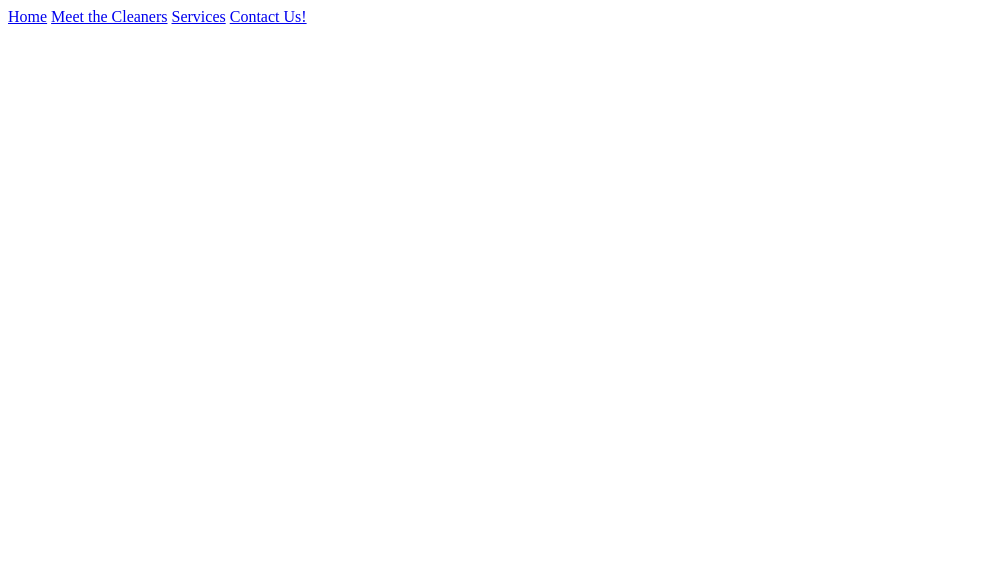
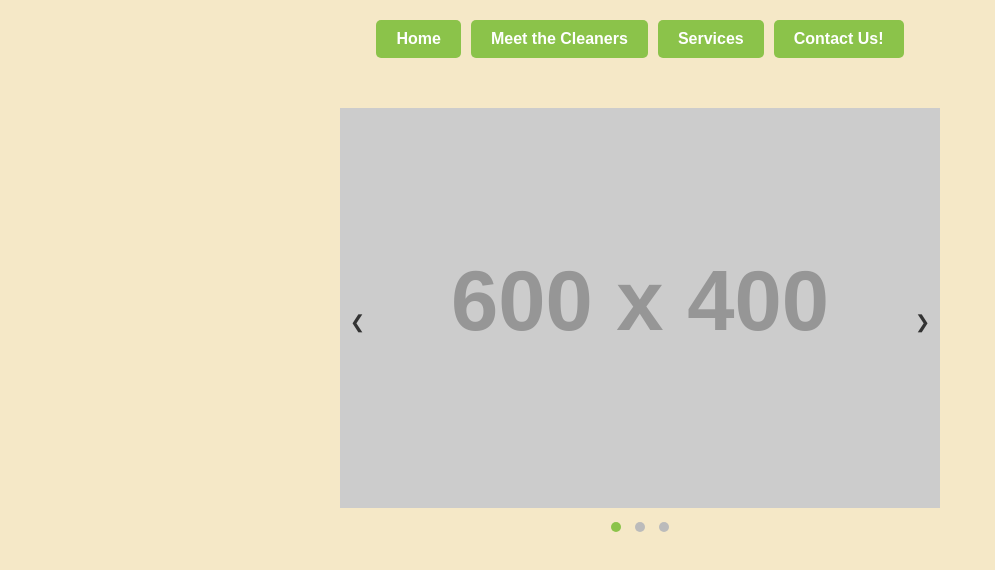
Before and after one commit to hsneed5/Website-class, a plain HTML site: page Pages/Gallery.html in a window 1280 px wide. Shown: the whole page, without its empty margins (0-995 px from the left). Drawn offline with Linux system fonts and the light colour scheme; placeholder pictures from the web are drawn by us.

Commit message:
added in gallery page and css

```diff
--- a/Pages/Gallery.html
+++ b/Pages/Gallery.html
@@ -15,4 +15,34 @@
             <a href="ContactUs.html" class="button">Contact Us!</a>
         </div>
     </div>
+    <div class="slideshow">
+            <input type="radio" name="slide" id="slide1" checked>
+            <input type="radio" name="slide" id="slide2">
+            <input type="radio" name="slide" id="slide3">
+
+            <div class="slides">
+                <div class="slide">
+                    <img src="https://via.placeholder.com/600x400?text=Image+1" alt="Image 1">
+                </div>
+                <div class="slide">
+                    <img src="https://via.placeholder.com/600x400?text=Image+2" alt="Image 2">
+                </div>
+                <div class="slide">
+                    <img src="https://via.placeholder.com/600x400?text=Image+3" alt="Image 3">
+                </div>
+            </div>
+
+            <div class="navigation">
+                <label for="slide1" class="nav-dot"></label>
+                <label for="slide2" class="nav-dot"></label>
+                <label for="slide3" class="nav-dot"></label>
+            </div>
+
+            <div class="controls">
+                <label for="slide3" class="prev">❮</label>
+                <label for="slide2" class="next">❯</label>
+            </div>
+        </div>
+    </div>
 </body>
+</html>
--- a/Styles/gallery.css
+++ b/Styles/gallery.css
@@ -0,0 +1,155 @@
+body {
+    margin: 0;
+    padding: 0;
+    font-family: Arial, sans-serif;
+    background-color: #f5e8c7; /* Light beige background */
+    color: #333;
+}
+
+.container {
+    max-width: 1200px;
+    margin: 0 auto;
+    padding: 20px;
+}
+
+header {
+    text-align: center;
+    margin-bottom: 20px;
+}
+
+h1 {
+    font-size: 48px;
+    margin: 0 0 10px;
+    color: #333;
+    text-transform: uppercase;
+    letter-spacing: 2px;
+}
+
+.buttons {
+    display: flex;
+    justify-content: center;
+    gap: 10px;
+    margin-bottom: 30px;
+}
+
+.button {
+    padding: 10px 20px;
+    text-decoration: none;
+    color: #fff;
+    background-color: #8bc34a; /* Green buttons */
+    border-radius: 5px;
+    font-weight: bold;
+    text-align: center;
+}
+
+.button:hover {
+    background-color: #689f38; /* Darker green on hover */
+}
+
+.slideshow {
+    position: relative;
+    max-width: 600px;
+    margin: 0 auto;
+    overflow: hidden;
+}
+
+input[name="slide"] {
+    display: none;
+}
+
+.slides {
+    display: flex;
+    transition: transform 0.5s ease;
+}
+
+.slide {
+    min-width: 100%;
+    box-sizing: border-box;
+}
+
+.slide img {
+    width: 100%;
+    height: auto;
+    display: block;
+}
+
+#slide1:checked ~ .slides {
+    transform: translateX(0);
+}
+
+#slide2:checked ~ .slides {
+    transform: translateX(-100%);
+}
+
+#slide3:checked ~ .slides {
+    transform: translateX(-200%);
+}
+
+.navigation {
+    text-align: center;
+    margin-top: 10px;
+}
+
+.nav-dot {
+    height: 10px;
+    width: 10px;
+    background-color: #bbb;
+    border-radius: 50%;
+    display: inline-block;
+    margin: 0 5px;
+    cursor: pointer;
+}
+
+#slide1:checked ~ .navigation .nav-dot:nth-child(1),
+#slide2:checked ~ .navigation .nav-dot:nth-child(2),
+#slide3:checked ~ .navigation .nav-dot:nth-child(3) {
+    background-color: #8bc34a; /* Green for active dot */
+}
+
+.controls {
+    position: absolute;
+    top: 50%;
+    width: 100%;
+    display: flex;
+    justify-content: space-between;
+    transform: translateY(-50%);
+}
+
+.prev, .next {
+    cursor: pointer;
+    padding: 10px;
+    color: #333;
+    font-size: 18px;
+    user-select: none;
+}
+
+.prev:hover, .next:hover {
+    color: #8bc34a;
+}
+
+/* Responsive Design */
+@media (max-width: 768px) {
+    .buttons {
+        flex-direction: column;
+        align-items: center;
+    }
+
+    .button {
+        margin: 5px 0;
+    }
+
+    .slideshow {
+        max-width: 100%;
+    }
+}
+
+@media (max-width: 480px) {
+    h1 {
+        font-size: 36px;
+    }
+
+    .button {
+        padding: 8px 16px;
+        font-size: 14px;
+    }
+}
```
Also changed, not shown: Pages/ContactUs.html (+3 -2 lines).
